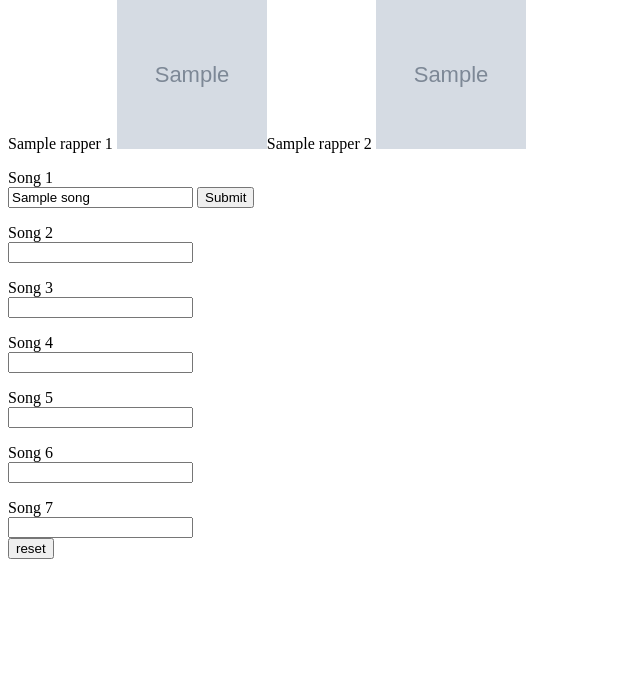
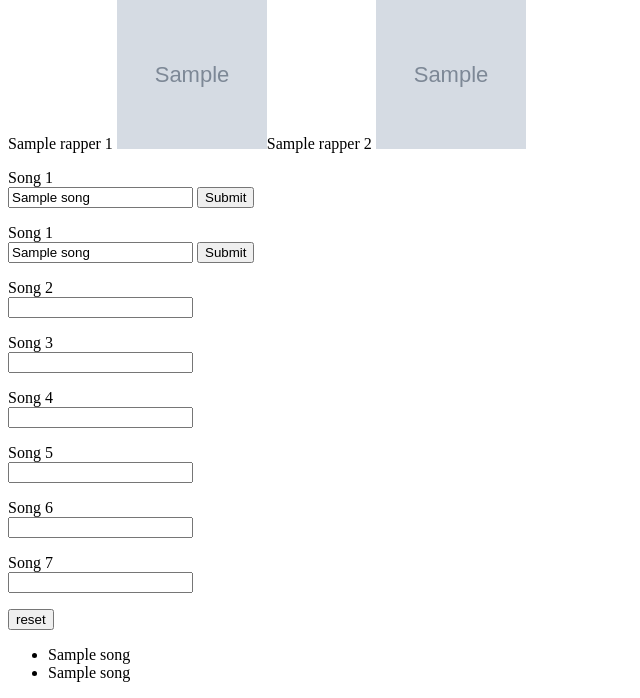
Before and after one commit to honboey/six-degrees-django, a Django app: template sixdegreesgame/templates/sixdegreesgame/index.html in a window 1280 px wide. Shown: the part 115-813 px from the top of the page, without its empty margins (0-640 px from the left). Before the commit the page ends 674 px from the top, so only its background shows below. Run offline with Django 4.2, Linux system fonts and the light colour scheme; tables that the repository leaves empty hold one stand-in row (values such as "Sample post"); the template is opened without the code that fills it: values that come from a table or form of the project are taken from there, most other values are stand-ins (such as "Sample title", 1, 10 or a date in 2020); grey boxes marked "Sample" are stand-in pictures; some libraries are stand-ins or nearby versions.

Commit message:
Add song list include to swap out with HTMX #8

```diff
--- /dev/null
+++ b/sixdegreesgame/templates/sixdegreesgame/includes/song-list.html
@@ -0,0 +1,4 @@
+<ul class="song-list">
+  <li>{{ song_1 }}</li>
+  <li>{{ song_2 }}</li>
+</ul>
--- a/sixdegreesgame/templates/sixdegreesgame/index.html
+++ b/sixdegreesgame/templates/sixdegreesgame/index.html
@@ -15,12 +15,24 @@
     <div class="song-forms">
       <form
         hx-post="{% url 'sixdegreesgame:index' %}"
-        hx-target="header"
+        hx-swap=".song-list"
+        hx-target=".song-list"
         class="song-form">
         {% csrf_token %}
         <label for="song-1">Song 1</label>
         <input type="hidden" name="form-id" value="song-1">
-        <input type="text" name="song-1" value="{{ song_1 }}" id="song-1">
+        <input type="text" name="song-name" value="{{ song_1 }}" id="song-1">
+        <input type="submit" value="Submit">
+      </form>
+      <form
+        hx-post="{% url 'sixdegreesgame:index' %}"
+        hx-swap=".song-list"
+        hx-target=".song-list"
+        class="song-form">
+        {% csrf_token %}
+        <label for="song-2">Song 1</label>
+        <input type="hidden" name="form-id" value="song-2">
+        <input type="text" name="song-name" value="{{ song_2 }}" id="song-2">
         <input type="submit" value="Submit">
       </form>
       <form action="" class="song-form">
@@ -47,11 +59,16 @@
         <label for="">Song 7</label>
         <input type="text">
       </form>
-      <form action="{% url 'sixdegreesgame:index' %}" method="post">
+      <form
+        hx-post="{% url 'sixdegreesgame:index' %}"
+        hx-swap=".song-list"
+        hx-target=".song-list"
+        class="song-form">
         {% csrf_token %}
         <input type="hidden" name="form-id" value="reset">
         <input type="submit" value="reset">
       </form>
     </div>
+    {% include "sixdegreesgame/includes/song-list.html" %}
   </main>
 {% endblock main %}
```
Also changed, not shown: sixdegreesgame/templates/sixdegreesgame/includes/song-form.html (added, +41 -0 lines), sixdegreesgame/views.py (+26 -4 lines).
